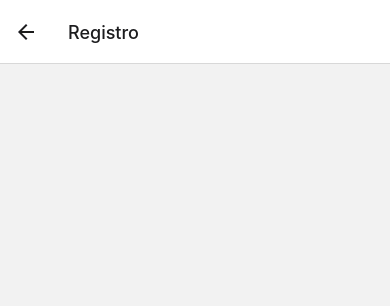
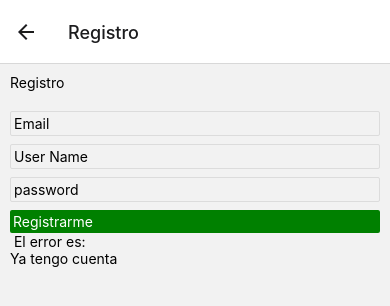
Before and after one commit to santiagojordan/proyectoProg3-2, a React Native app in the folder 2proyecto/: screen /Registro in a window 390 px wide. Shown: the top 306 px of the page. Built offline with nearby package versions, Linux system fonts and the light colour scheme.

Commit message:
Login y Registro

```diff
--- a/2proyecto/src/screens/login.js
+++ b/2proyecto/src/screens/login.js
@@ -1,8 +1,8 @@
 import React, { Component } from 'react';
-import {View, StyleSheet, TouchableOpacity, Text} from 'react-native';
+import {View, StyleSheet, TouchableOpacity, Text, TextInput} from 'react-native';
 
 class Login extends Component {
-    render() {
+    /*render() {
         return (
             <View>
                 <TouchableOpacity onPress={ ()=> this.props.navigation.navigate('Registro')}>
@@ -12,9 +12,71 @@
                 </TouchableOpacity>
             </View>
         );
+    } */
+
+    constructor(props){
+        super(props)
+        this.state={
+            email: '',
+            password: '',
+        }
+    }
+
+    render(){
+        //Falta implementar for de login y el método que viene de mainNavigation
+        return(
+                <View style={styles.container}>
+                <Text style={styles.title}>Login</Text>
+                <TextInput
+                    style={styles.field}
+                    keyboardType='default'
+                    placeholder='Email'
+                    onChangeText={text => this.setState({ email: text})}
+                />
+                <TextInput
+                    style={styles.field}
+                    keyboardType='default'
+                    placeholder='password'
+                    secureTextEntry={true}
+                    onChangeText={text => this.setState({ password: text})}
+                />
+                <TouchableOpacity style={styles.button} onPress={()=>this.props.route.params.login(this.state.email, this.state.password)}>
+                    <Text style={ styles.buttonText}>Ingresar</Text>
+                </TouchableOpacity>
+                 <TouchableOpacity onPress={ ()=>this.props.navigation.navigate('Registro') }>
+                        <Text>No tengo cuenta</Text>
+                 </TouchableOpacity>
+
+            </View>
+        )
     }
 }
 
-const styles = StyleSheet.create({})
+const styles = StyleSheet.create({
+    container:{
+        paddingHorizontal:10,
+        marginTop: 10
+    },
+    title:{
+        marginBottom:20
+    },
+    field:{
+        borderColor: '#dcdcdc',
+        borderWidth: 1,
+        borderRadius: 2,
+        padding:3,
+        marginBottom:8
+
+    },
+    button: {
+        borderRadius: 2,
+        padding:3,
+        backgroundColor: 'green',
+    },
+    buttonText:{
+        color: '#fff'
+    }
+})
+
 
 export default Login;
--- a/2proyecto/src/screens/registro.js
+++ b/2proyecto/src/screens/registro.js
@@ -1,16 +1,82 @@
 import React, { Component } from 'react';
-import {View, StyleSheet} from 'react-native';
+import {View, StyleSheet, Text, TextInput, TouchableOpacity} from 'react-native';
 
 class Registro extends Component {
-    render() {
-        return (
-            <View>
+    constructor(props){
+        super(props)
+        this.state={
+            email: '',
+            password: '',
+            userName:''
+        }
+    }
+
+    render(){
+        console.log(this.state.email);
+        console.log(this.state.password);
+        console.log(this.props);
+        return(
+            <View style={styles.container}>
+                <Text style={styles.title}>Registro</Text>
+                <TextInput
+                    style={styles.field}
+                    keyboardType='default'
+                    placeholder='Email'
+                    onChangeText={text => this.setState({ email: text})}
+                />
+                <TextInput
+                    style={styles.field}
+                    keyboardType='default'
+                    placeholder='User Name'
+                    onChangeText={text => this.setState({ userName: text})}
+                />
+                <TextInput
+                    style={styles.field}
+                    keyboardType='default'
+                    placeholder='password'
+                    secureTextEntry={true}
+                    onChangeText={text => this.setState({ password: text})}
+                />
+                <TouchableOpacity style={styles.button} onPress={()=>this.props.route.params.register(this.state.email, this.state.password, this.state.userName)}>
+                    <Text style={styles.buttonText}>Registrarme</Text>
+                </TouchableOpacity>
+
+                <Text> El error es: {this.props.errores} </Text>
+                 <TouchableOpacity onPress={ ()=>this.props.navigation.navigate('Login') }>
+                        <Text>Ya tengo cuenta</Text>
+                 </TouchableOpacity>
 
             </View>
-        );
+
+        )
     }
+
 }
 
-const styles = StyleSheet.create({})
+const styles = StyleSheet.create({
+    container:{
+        paddingHorizontal:10,
+        marginTop: 10
+    },
+    title:{
+        marginBottom:20
+    },
+    field:{
+        borderColor: '#dcdcdc',
+        borderWidth: 1,
+        borderRadius: 2,
+        padding:3,
+        marginBottom:8
+    },
+    button: {
+        borderRadius: 2,
+        padding:3,
+        backgroundColor: 'green',
+    },
+    buttonText:{
+        color: '#fff'
+    }
+})
+
 
 export default Registro;
```
